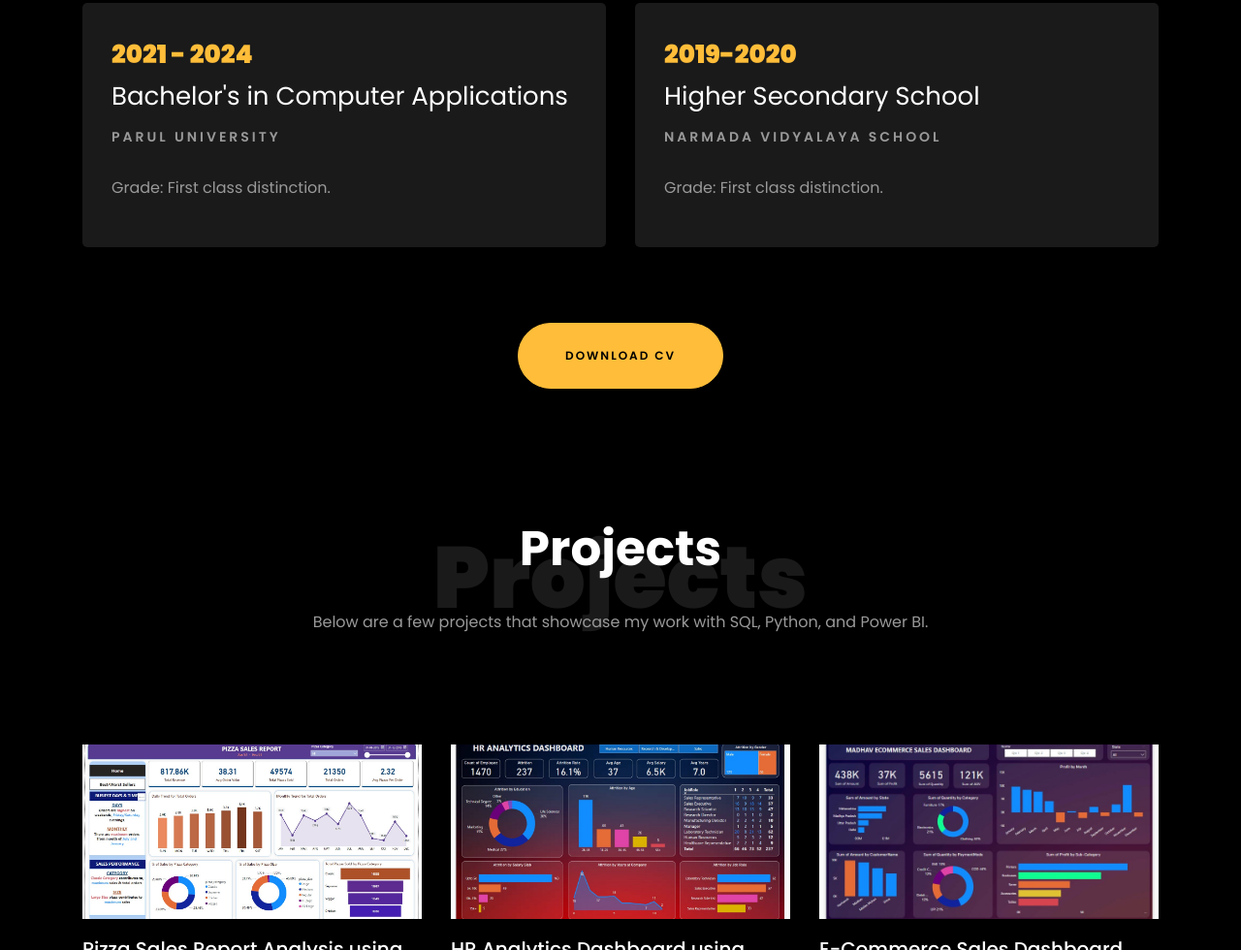
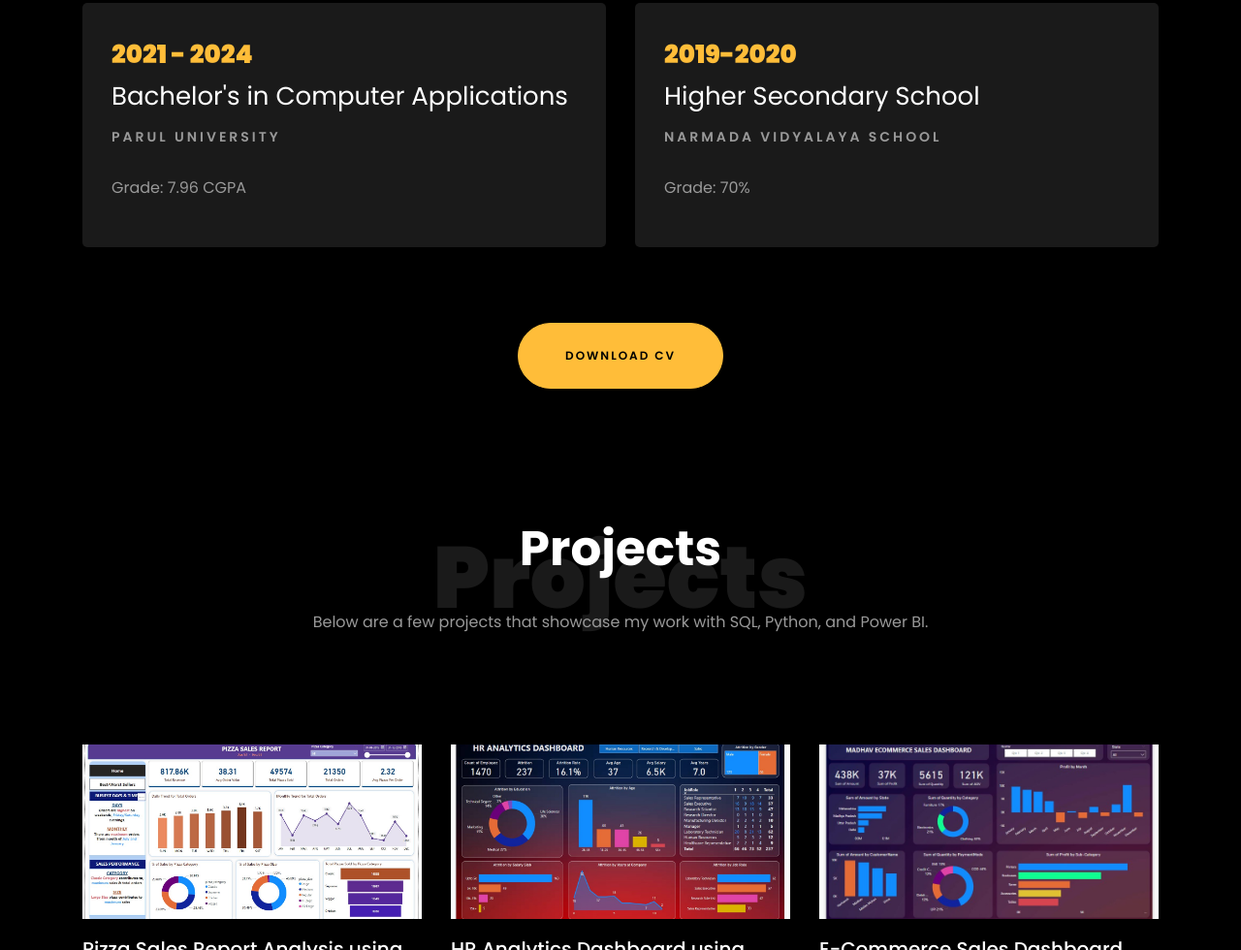
Before and after one commit to ranaabhirajsinh/ranaabhirajsinh.github.io, a plain HTML site: page index.html in a window 1280 px wide. Shown: the part 2922-3902 px from the top of the page at 97% size. Drawn offline with Linux system fonts and the light colour scheme; animation ran at ten frames a second; files whose address does not match are found by name.

Commit message:
Update index.html

```diff
--- a/index.html
+++ b/index.html
@@ -374,7 +374,7 @@
     					<span class="date">2021 - 2024</span>
     					<h2>Bachelor's in Computer Applications</h2>
     					<span class="position">Parul University</span>
-    					<p class="mt-4">Grade: First class distinction.</p>
+    					<p class="mt-4">Grade: 7.96 CGPA</p>
     				</div>
     			</div>
 
@@ -383,7 +383,7 @@
     					<span class="date">2019-2020</span>
     					<h2>Higher Secondary School</h2>
     					<span class="position">Narmada VIdyalaya School</span>
-    					<p class="mt-4">Grade: First class distinction.</p>
+    					<p class="mt-4">Grade: 70%</p>
     				</div>
 				</div>
     		</div>
```
